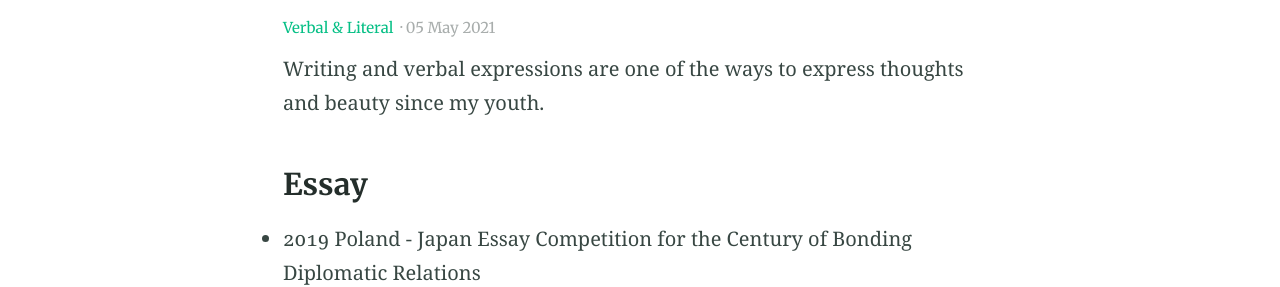
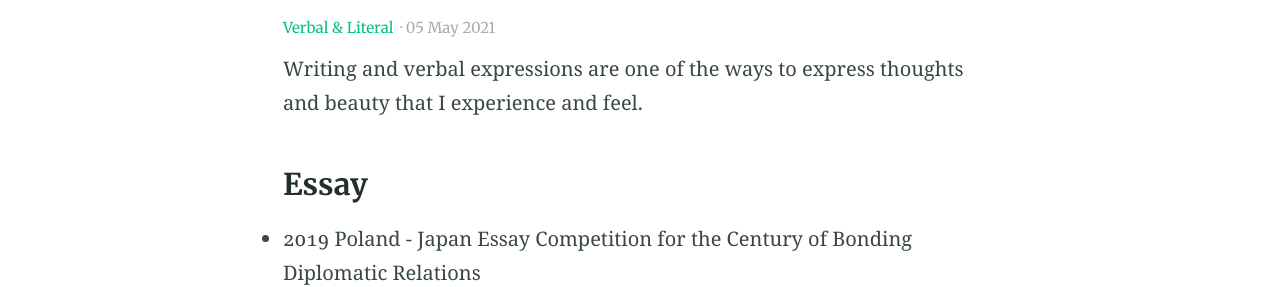
Before and after one commit to NaosFabrik/NaosFabrik.github.io, a Jekyll site: the page built from _posts/2021-05-05-verbal-literal.md, in a window 1280 px wide and 900 px high. Shown: the part 165-452 px from the top of the window. Built offline with Jekyll 4.4.1, drawn with Linux system fonts in a browser that asks for light colours.

Commit message:
Update 2021-05-05-verbal-literal.md

```diff
--- a/_posts/2021-05-05-verbal-literal.md
+++ b/_posts/2021-05-05-verbal-literal.md
@@ -4,7 +4,7 @@ categories:
 - Verbal & Literal
 ---
 
-Writing and verbal expressions are one of the ways to express thoughts and beauty since my youth.
+Writing and verbal expressions are one of the ways to express thoughts and beauty that I experience and feel.
 
 <!-- more -->
 ### Essay
```
